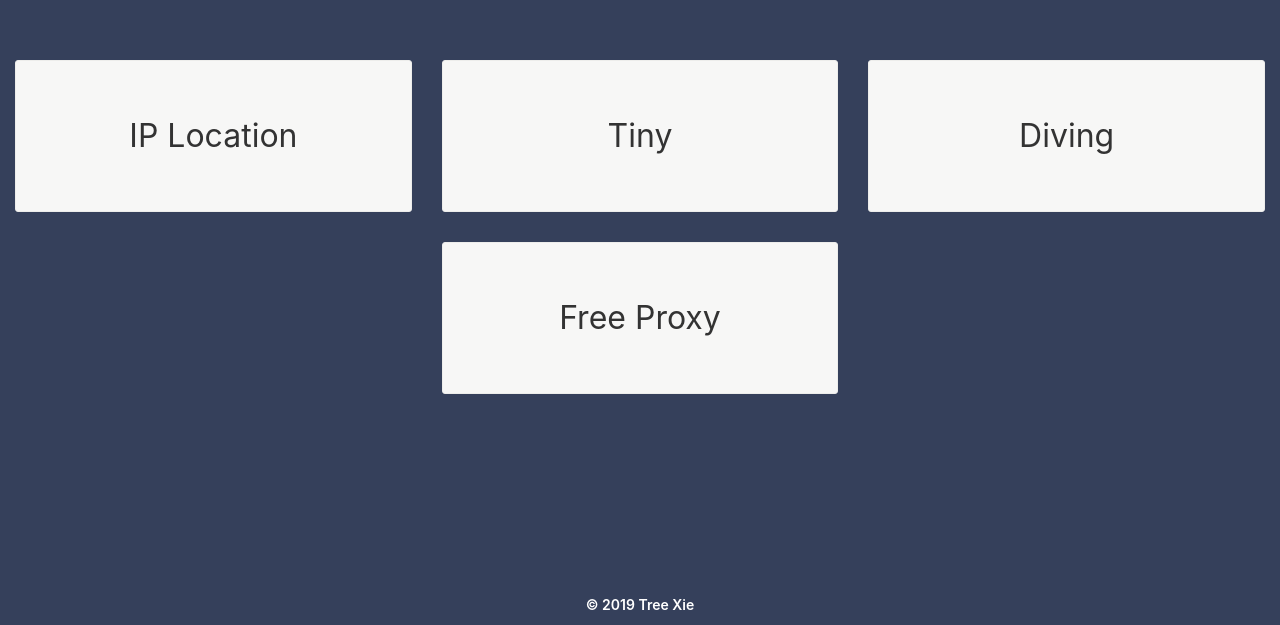
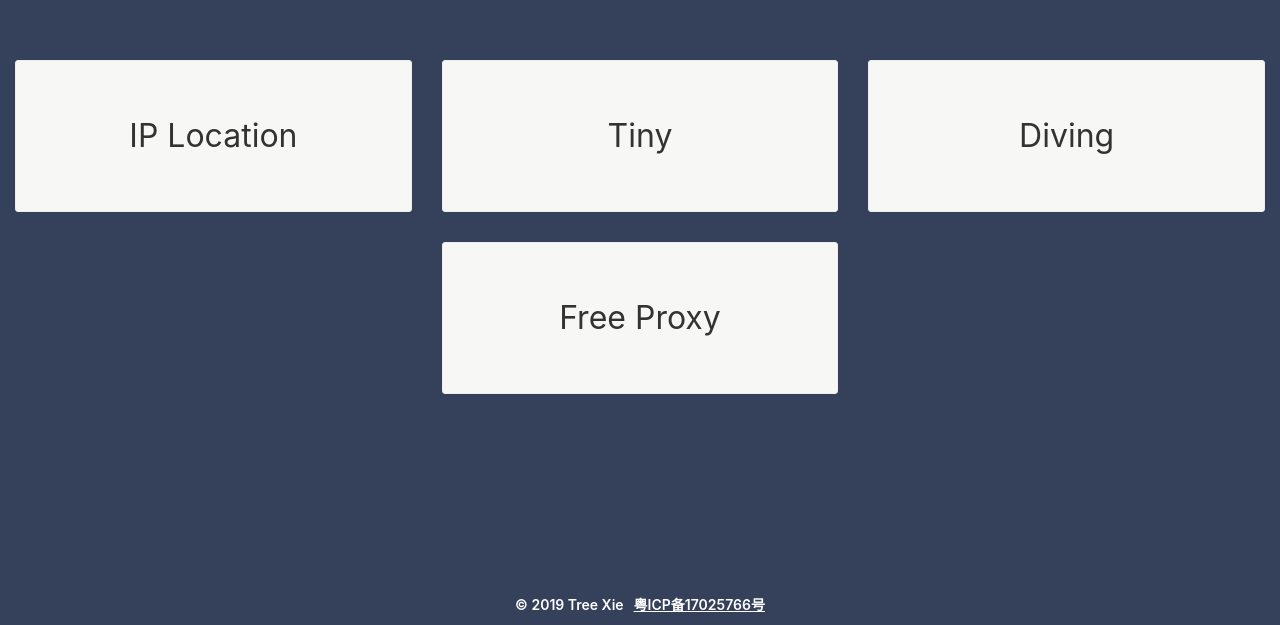
Before and after one commit to vicanso/aslant.site, a React (Create React App) app in the folder web/: page / in a window 1280 px wide. Shown: the part 175-800 px from the top of the page. Built offline with nearby package versions, Linux system fonts and the light colour scheme.

Commit message:
feat: add icp

```diff
--- a/web/src/App.css
+++ b/web/src/App.css
@@ -34,3 +34,8 @@
   text-align: center;
   color: #fff;
 }
+
+.site-footer a {
+  margin-left: 10px;
+  color: #fff;
+}
--- a/web/src/App.js
+++ b/web/src/App.js
@@ -46,7 +46,9 @@ class App extends Component {
         </div>
         <footer
           className="site-footer"
-        >© {yearDesc} Tree Xie</footer>
+        >© {yearDesc} Tree Xie
+          <a href="http://www.beian.miit.gov.cn/">粤ICP备17025766号</a>
+        </footer>
       </div>
     );
   }
```
